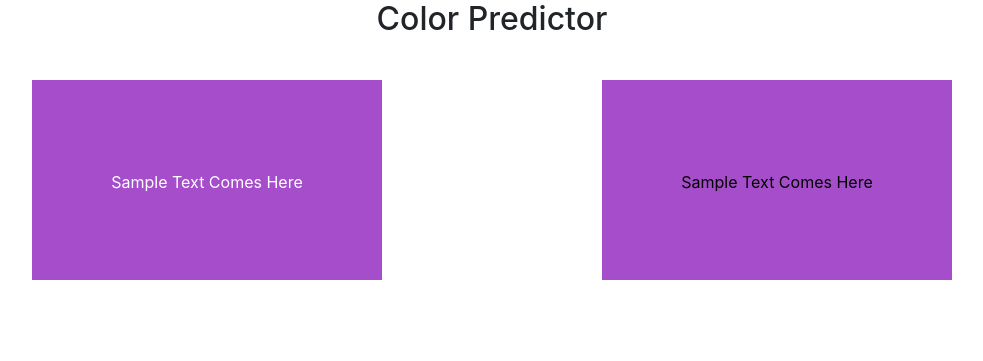
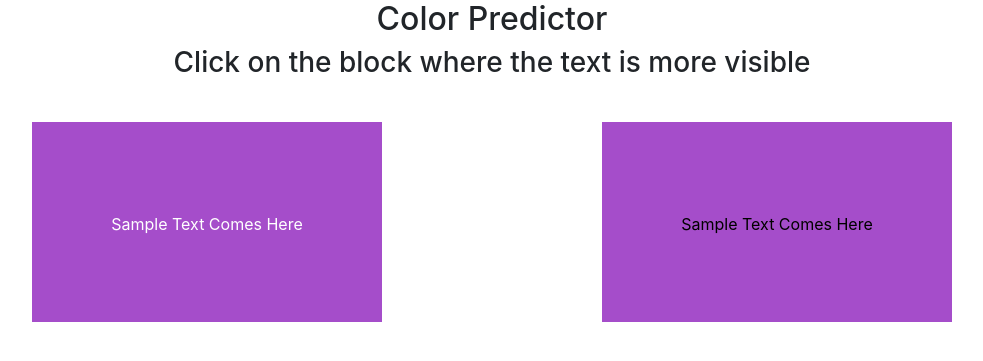
Before and after one commit to eyadkobatte/color-decider, a Flask app: page / in a window 1280 px wide. Shown: the top 361 px of the page, without its empty margins (148-1131 px from the left). Run offline with Flask 2, Linux system fonts and the light colour scheme; data that the repository does not hold is empty; some libraries are stand-ins or nearby versions.

Commit message:
Style Changes

```diff
--- a/templates/index.html
+++ b/templates/index.html
@@ -17,6 +17,7 @@
 
     <style>
         #background1, #background2 {
+            cursor: pointer;
             margin: 10px 0px;
             height: 200px;
             text-align: center;
@@ -56,6 +57,9 @@
         div h2 {
             text-align: center;
         }
+        h3 {
+            text-align: center;
+        }
     </style>
 </head>
 <body>
@@ -63,6 +67,7 @@
     <div class="container">
         <div class="col-md-10 offset-md-1">
             <h2>Color Predictor</h2>
+            <h3>Click on the block where the text is more visible</h3>
         </div>
         <br>
         <div class="row">
```
